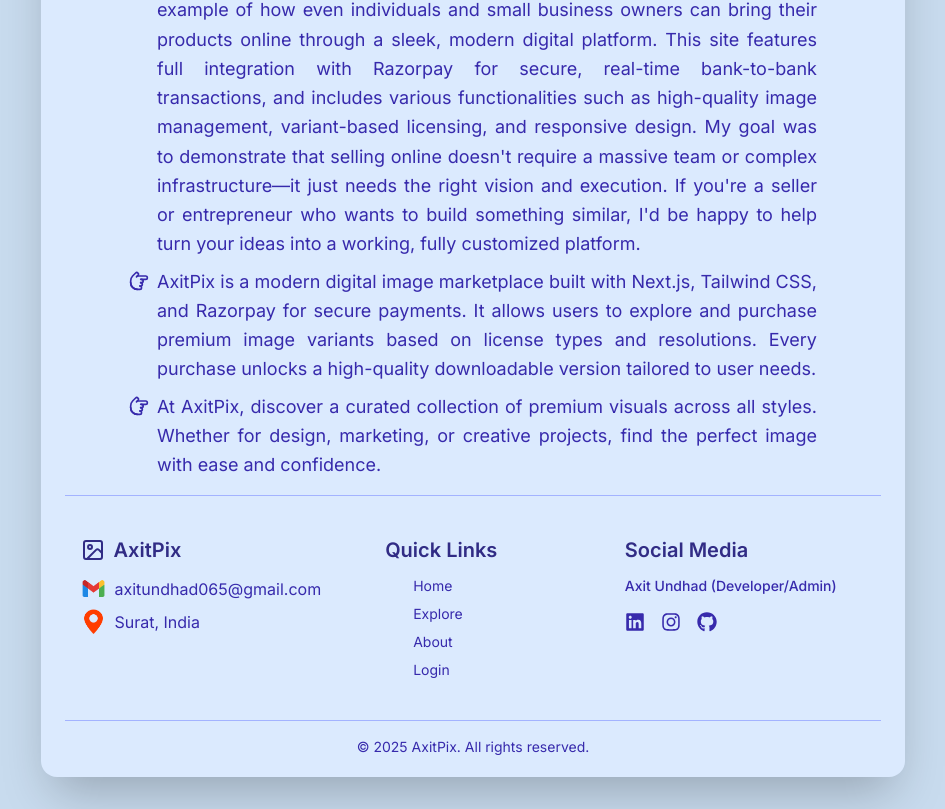
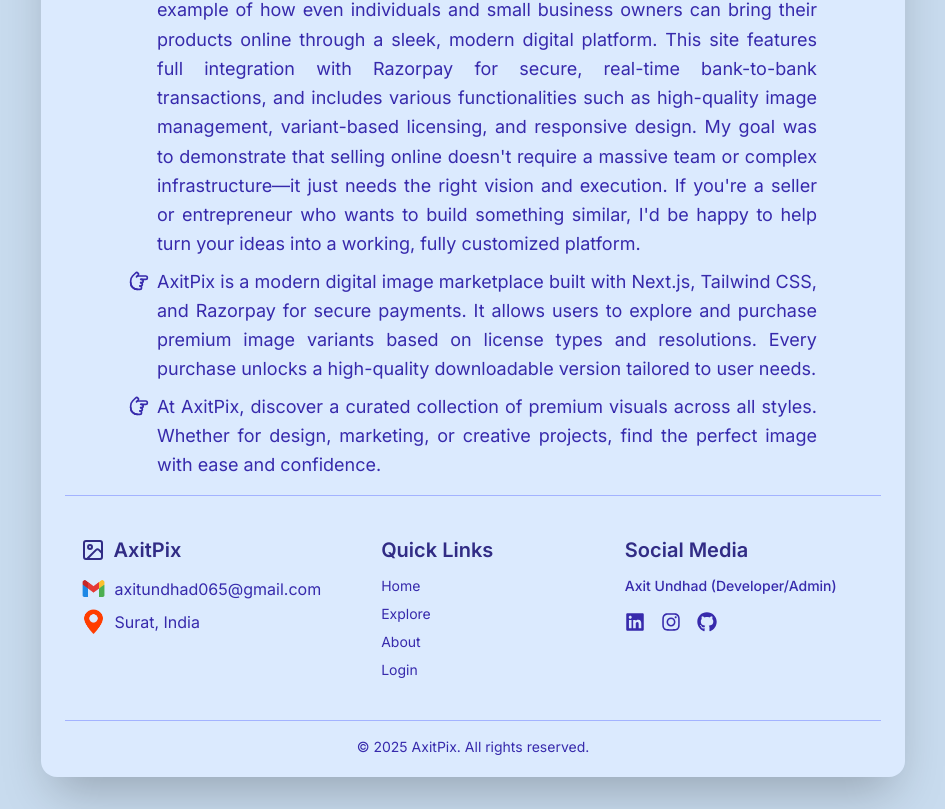
Before and after one commit to axitundhad/AxitPix, a Next.js app: page /aboutus in a window 1280 px wide. Shown: the part 487-1296 px from the top of the page, without its empty margins (167-1112 px from the left). Built offline with nearby package versions, Linux system fonts and the light colour scheme; no server answers; what imagekitio-next would draw is missing.

Commit message:
AboutUs padding

```diff
--- a/app/aboutus/page.tsx
+++ b/app/aboutus/page.tsx
@@ -9,7 +9,7 @@
   return (
     <>
       <div className="flex items-center justify-center">
-        <div className="min-h-screen max-w-4xl  bg-blue-100 rounded-2xl shadow-2xl text-indigo-800 pt-8 pb-1 px-6 flex flex-col items-center">
+        <div className="max-w-4xl min-h-screen bg-blue-100 rounded-2xl shadow-2xl text-indigo-800 pt-8 pb-1 px-6 flex flex-col items-center">
           <h1 className="text-3xl text-indigo-800 font-extrabold text-center mb-10 tracking-tight">
             About us
           </h1>
@@ -25,7 +25,7 @@
           <h1 className="text-xl font-bold  mb-4 text-center">
             Developer & Admin - AxitPix
           </h1>
-          <ul className="max-w-3xl px-10  text-justify text-lg text-indigo-800 leading-relaxed">
+          <ul className="max-w-3xl px-3 md:px-10  text-justify text-lg text-indigo-800 leading-relaxed">
             <li className="flex items-start gap-2">
               <Pointer className="rotate-90 size-5 mt-1 flex-shrink-0 " />
               <p className="text-justify">
@@ -89,11 +89,11 @@
             </div>
 
             {/* Quick Links */}
-            <div>
-              <h3 className="text-xl text-indigo-900 md:pl-8 font-semibold mb-3">
+            <div className="md:ml-7">
+              <h3 className="text-xl text-indigo-900  font-semibold mb-3">
                 Quick Links
               </h3>
-              <ul className="space-y-2 text-sm md:pl-15">
+              <ul className="space-y-2 text-sm ">
                 <li>
                   <Link href="/" className="hover:text-indigo-600">
                     Home
```
